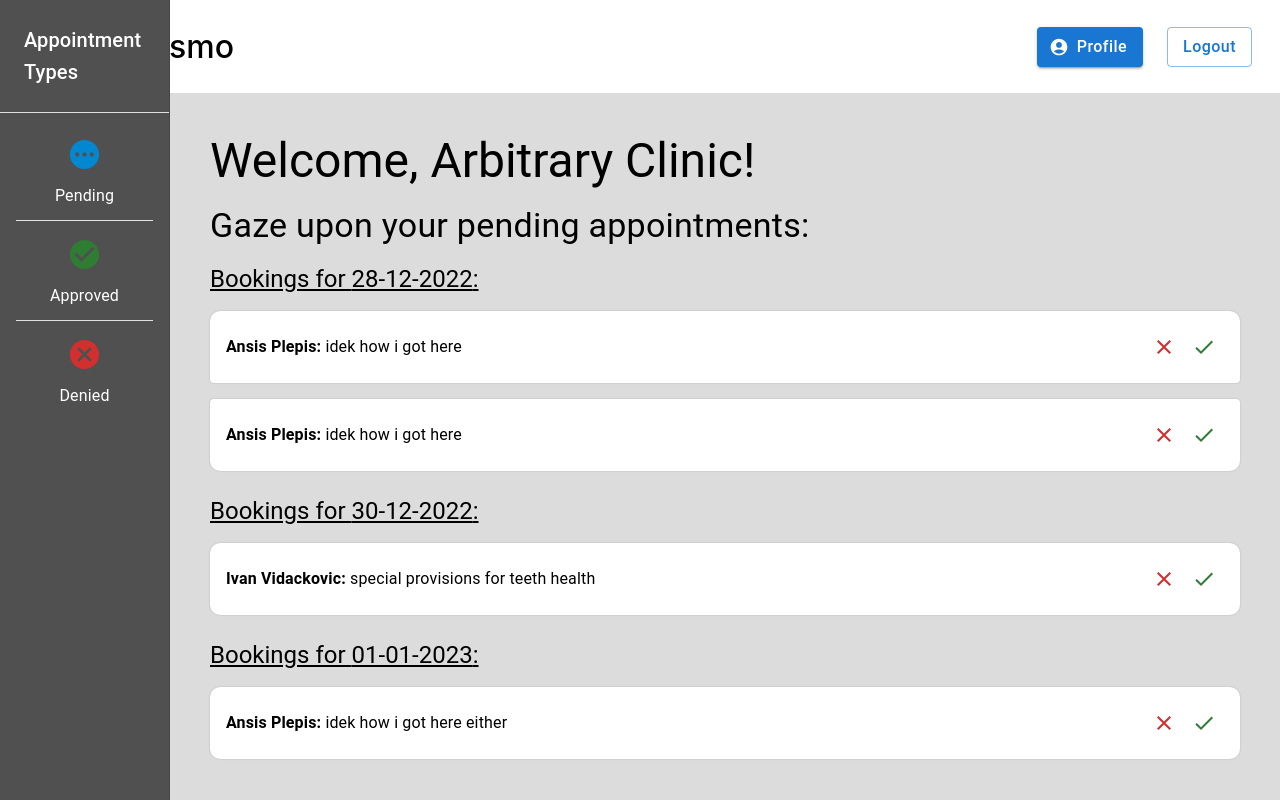
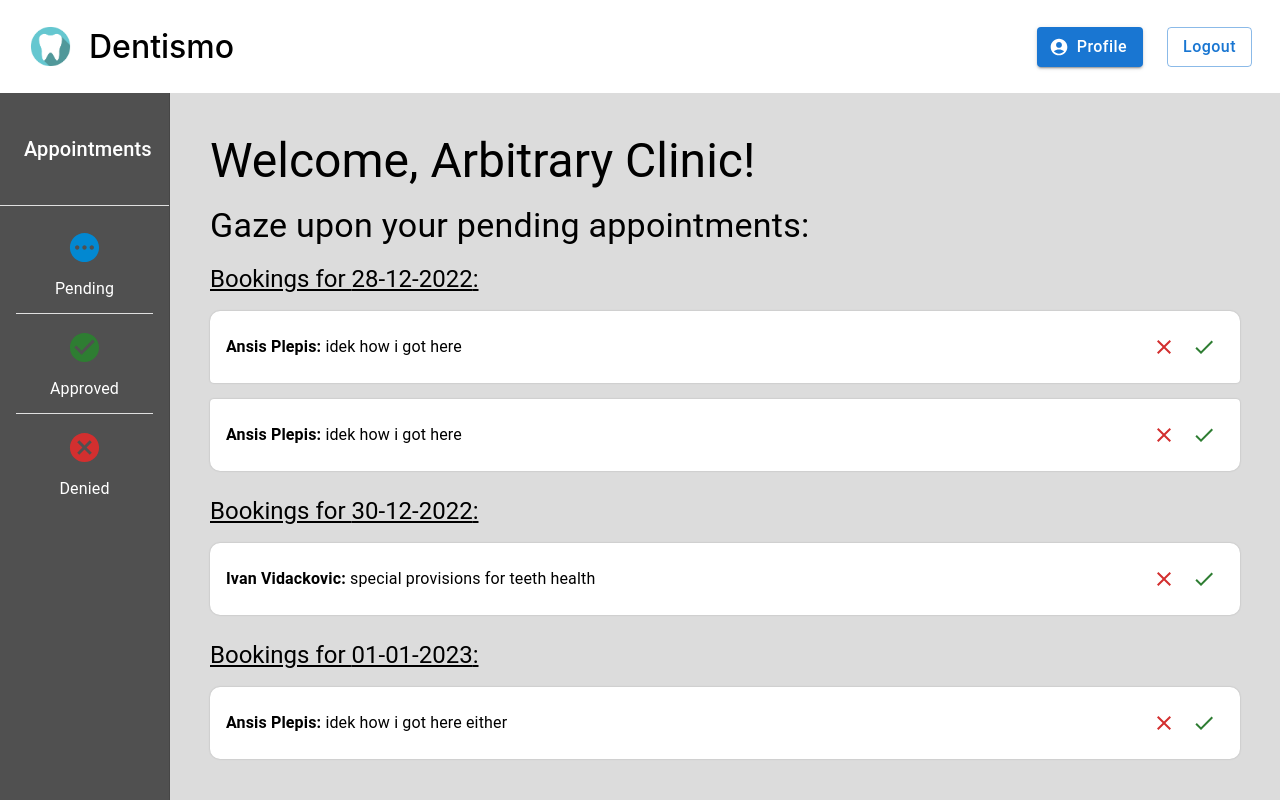
Before and after one commit to Dentismo/t-3, a React (Create React App) app in the folder client/: page /dashboard in a window 1280 px wide. Shown: the top 800 px of the page. Built offline with nearby package versions, Linux system fonts and the light colour scheme.

Commit message:
#21 Finish dashboard page drawer

```diff
--- a/client/src/pages/DashboardPage/Sideview.tsx
+++ b/client/src/pages/DashboardPage/Sideview.tsx
@@ -59,7 +59,9 @@ const Sideview: React.FC = () => {
       sx={{
         width: drawerWidth,
         flexShrink: 0,
+        position: 'relative',
         '& .MuiDrawer-paper': {
+          position: 'absolute',
           width: drawerWidth,
           boxSizing: 'border-box',
           backgroundColor: 'rgb(80, 80, 80)',
@@ -77,7 +79,7 @@ const Sideview: React.FC = () => {
           py: 3
         }}
       >
-        <Typography variant="h6">Appointment Types</Typography>
+        <Typography variant="h6">Appointments</Typography>
       </Toolbar>
       <Divider />
       <List>
```
